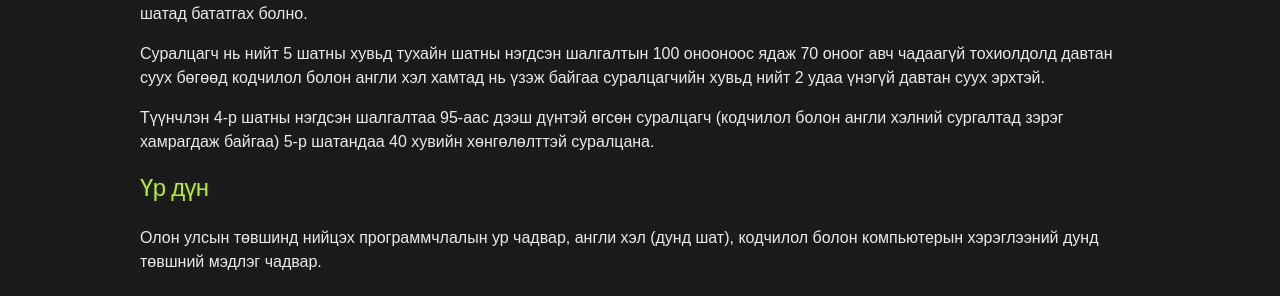
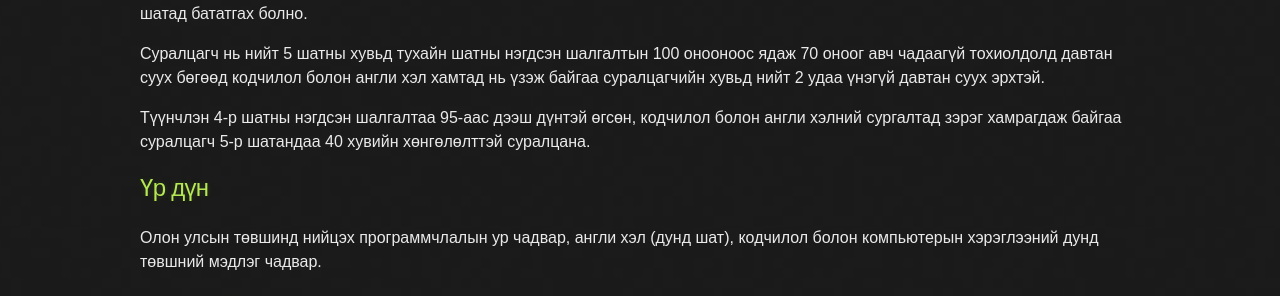
Before and after one commit to ganaatulgaa/corecode, a Jekyll site: the page built from index.md, in a window 1280 px wide. Shown: the part 837-1133 px from the top of the page. Built offline with Jekyll 4.4.1, drawn with Linux system fonts in a browser that asks for light colours.

```diff
--- a/index.md
+++ b/index.md
@@ -32,7 +32,7 @@ layout: default
 
 Суралцагч нь нийт 5 шатны хувьд тухайн шатны нэгдсэн шалгалтын 100 онооноос ядаж 70 оноог авч чадаагүй тохиолдолд давтан суух бөгөөд кодчилол болон англи хэл хамтад нь үзэж байгаа суралцагчийн хувьд нийт 2 удаа үнэгүй давтан суух эрхтэй.
 
-Түүнчлэн 4-р шатны нэгдсэн шалгалтаа 95-аас дээш дүнтэй өгсөн суралцагч (кодчилол болон англи хэлний сургалтад зэрэг хамрагдаж байгаа) 5-р шатандаа 40 хувийн хөнгөлөлттэй суралцана.
+Түүнчлэн 4-р шатны нэгдсэн шалгалтаа 95-аас дээш дүнтэй өгсөн, кодчилол болон англи хэлний сургалтад зэрэг хамрагдаж байгаа суралцагч 5-р шатандаа 40 хувийн хөнгөлөлттэй суралцана.
 
 ## Үр дүн
 
```
